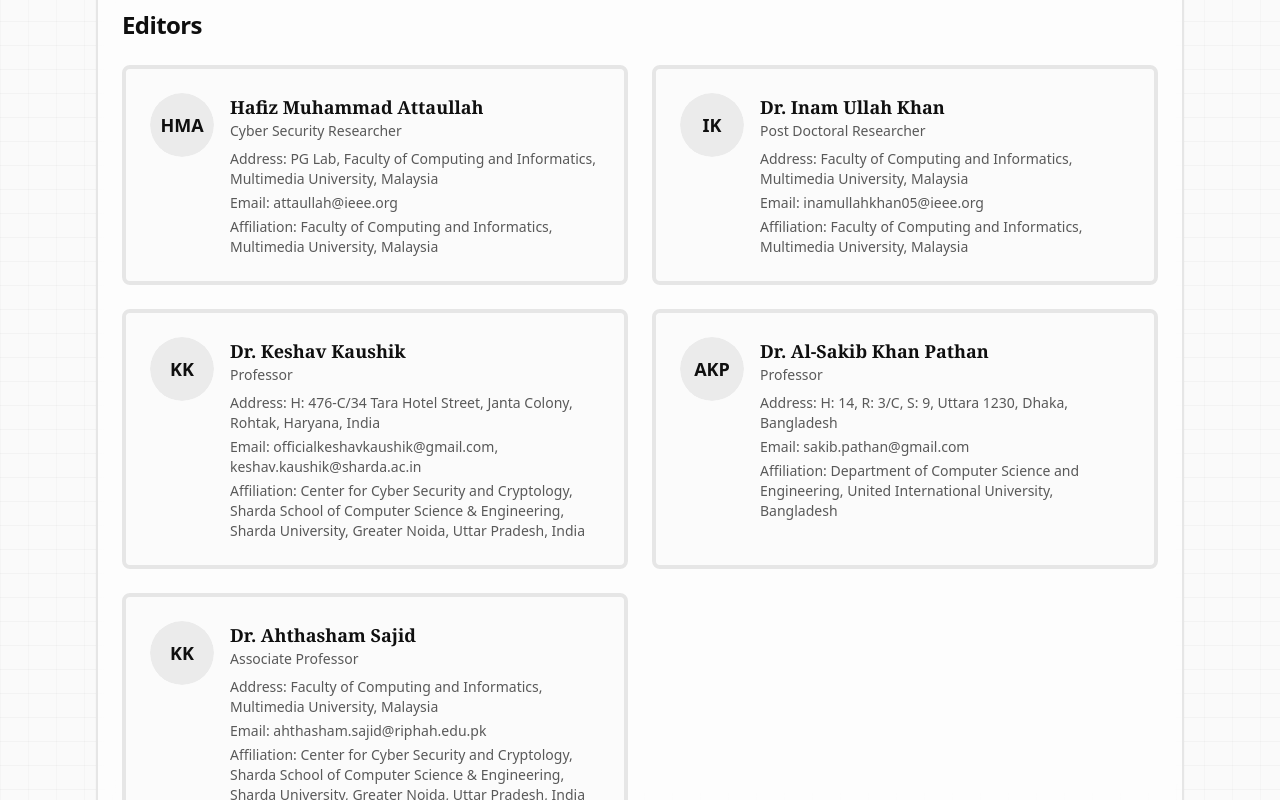
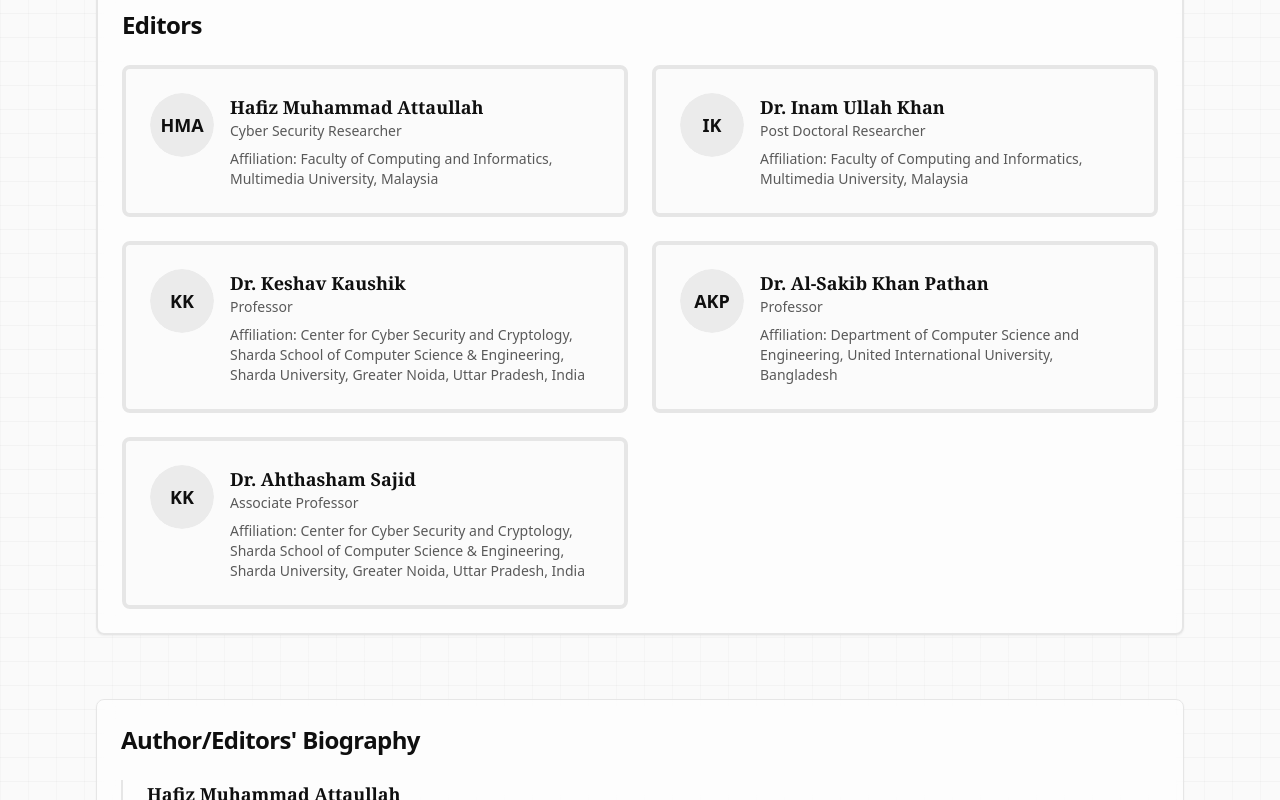
Before and after one commit to dev-sire/NanoTechX, a React (Vite) app: page /call-for-publications in a window 1280 px wide. Shown: the part 2000-2800 px from the top of the page. Built offline with nearby package versions, Linux system fonts and the light colour scheme.

Commit message:
added call for publications

```diff
--- a/src/pages/CallForPublications.tsx
+++ b/src/pages/CallForPublications.tsx
@@ -10,40 +10,30 @@ const editors = [
   {
     name: "Hafiz Muhammad Attaullah",
     position: "Cyber Security Researcher",
-    address: "PG Lab, Faculty of Computing and Informatics, Multimedia University, Malaysia",
-    telephone: "attaullah@ieee.org",
     affiliation: "Faculty of Computing and Informatics, Multimedia University, Malaysia",
     initials: "HMA"
   },
   {
     name: "Dr. Inam Ullah Khan",
     position: "Post Doctoral Researcher",
-    address: "Faculty of Computing and Informatics, Multimedia University, Malaysia",
-    telephone: "inamullahkhan05@ieee.org",
     affiliation: "Faculty of Computing and Informatics, Multimedia University, Malaysia",
     initials: "IK"
   },
   {
     name: "Dr. Keshav Kaushik",
     position: "Professor",
-    address: "H: 476-C/34 Tara Hotel Street, Janta Colony, Rohtak, Haryana, India",
-    telephone: "officialkeshavkaushik@gmail.com, keshav.kaushik@sharda.ac.in",
     affiliation: "Center for Cyber Security and Cryptology, Sharda School of Computer Science & Engineering, Sharda University, Greater Noida, Uttar Pradesh, India",
     initials: "KK"
   },
   {
     name: "Dr. Al-Sakib Khan Pathan",
     position: "Professor",
-    address: "H: 14, R: 3/C, S: 9, Uttara 1230, Dhaka, Bangladesh",
-    telephone: "sakib.pathan@gmail.com",
     affiliation: "Department of Computer Science and Engineering, United International University, Bangladesh",
     initials: "AKP"
   },
   {
     name: "Dr. Ahthasham Sajid",
     position: "Associate Professor",
-    address: "Faculty of Computing and Informatics, Multimedia University, Malaysia",
-    telephone: "ahthasham.sajid@riphah.edu.pk",
     affiliation: "Center for Cyber Security and Cryptology, Sharda School of Computer Science & Engineering, Sharda University, Greater Noida, Uttar Pradesh, India",
     initials: "KK"
   },
@@ -223,7 +213,7 @@ const CallForPublications = () => {
       {/* Minimal monochrome top bar (page-specific) */}
       <div className="fixed inset-x-0 top-0 z-50 border-b border-border bg-background/80 backdrop-blur">
         <div className="mx-auto max-w-6xl h-16 px-4 sm:px-6 lg:px-8 flex items-center justify-between">
-          <span className="text-sm font-semibold tracking-wide">Call for Publications</span>
+          <span className="text-md font-bold tracking-wide">Call for Publications</span>
             <nav className="hidden sm:flex items-center gap-6 text-sm text-muted-foreground">
               <a href="#scope" className="hover:text-foreground transition-colors">Aim & Scope</a>
               <a href="#topics" className="hover:text-foreground transition-colors">Topics</a>
@@ -332,8 +322,6 @@ const CallForPublications = () => {
                         <h3 className="font-semibold text-lg text-foreground news-serif">{e.name}</h3>
                         <p className="text-sm text-muted-foreground font-medium mb-2">{e.position}</p>
                         <div className="space-y-1 text-sm text-muted-foreground">
-                          <p><span className="font-medium">Address:</span> {e.address}</p>
-                          <p><span className="font-medium">Email:</span> {e.telephone}</p>
                           <p><span className="font-medium">Affiliation:</span> {e.affiliation}</p>
                         </div>
                       </div>
```
